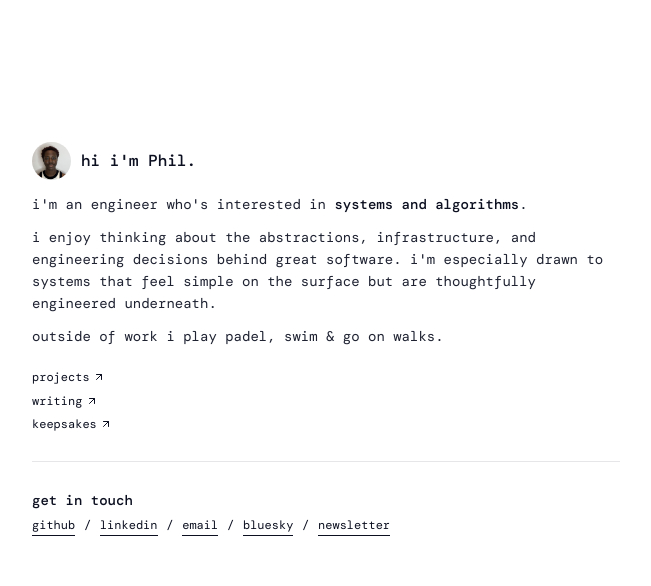
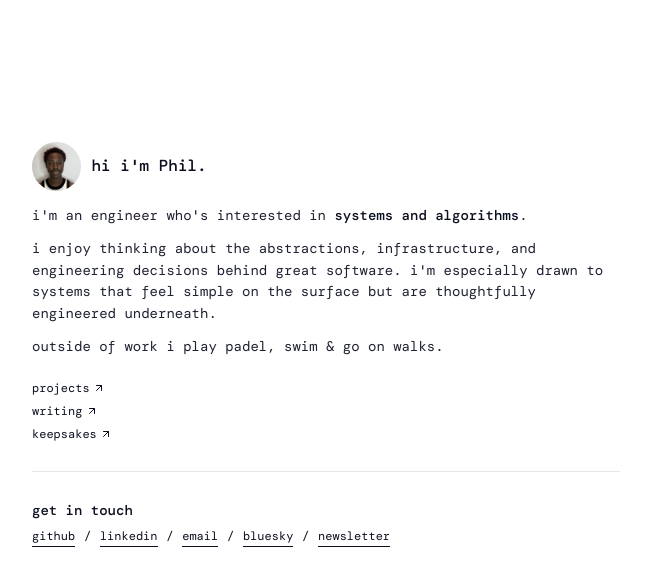
Before and after one commit to abena07/bennett-eghan, a Next.js app: page / in a window 1280 px wide. Shown: the top 586 px of the page, without its empty margins (314-965 px from the left). Built offline with nearby package versions, Linux system fonts and the light colour scheme; a web font is replaced by a local one.

Commit message:
Make the profile photo 56px

```diff
--- a/app/page.tsx
+++ b/app/page.tsx
@@ -23,9 +23,9 @@ export default function Home() {
         <Image
           src="/me.jpg"
           alt="phil"
-          width={44}
-          height={44}
-          className="h-11 w-11 rounded-full object-cover"
+          width={56}
+          height={56}
+          className="h-14 w-14 rounded-full object-cover"
         />
         <p className="text-[16px] font-extrabold text-[#0B0F1F]">hi i&apos;m Phil.</p>
       </div>
```
